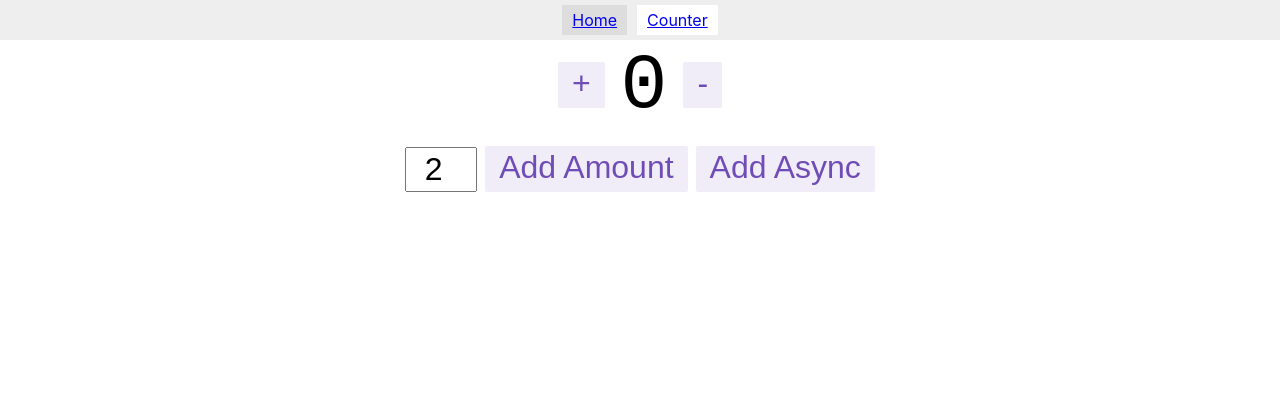
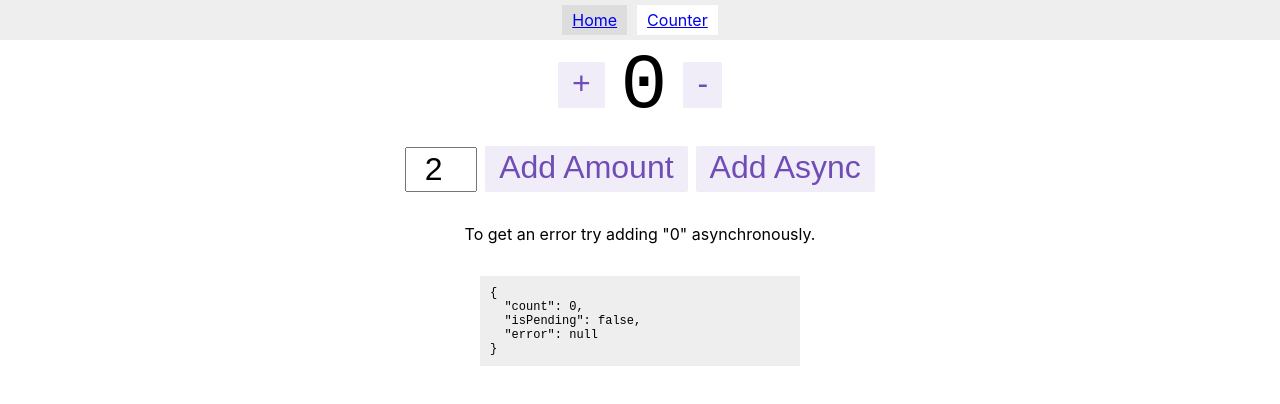
Before and after one commit to simaks/boilerplate-react-redux-saga, a React (Create React App) app: page /counter in a window 1280 px wide. Shown: the top 404 px of the page. Built offline with nearby package versions, Linux system fonts and the light colour scheme.

Commit message:
Use createSelector, add error sample

```diff
--- a/src/components/Counter/Counter.js
+++ b/src/components/Counter/Counter.js
@@ -6,11 +6,15 @@ import {
   incrementByAmount,
   incrementAsync,
   selectCount,
+  selectPending,
+  selectError,
 } from "./slice";
 import styles from "./Counter.module.scss";
 
 function Counter() {
   const count = useSelector(selectCount);
+  const isPending = useSelector(selectPending);
+  const error = useSelector(selectError);
   const dispatch = useDispatch();
   const [incrementAmount, setIncrementAmount] = useState("2");
 
@@ -56,6 +60,23 @@ function Counter() {
           Add Async
         </button>
       </div>
+      <div className={styles.row}>
+        {!error && <p>To get an error try adding "0" asynchronously.</p>}
+        {error && <p className={styles.error}>{error}</p>}
+      </div>
+      <div className={styles.row}>
+        <code className={styles.debug}>
+          {JSON.stringify(
+            {
+              count,
+              isPending,
+              error,
+            },
+            null,
+            2
+          )}
+        </code>
+      </div>
     </div>
   );
 }
--- a/src/components/Counter/Counter.module.scss
+++ b/src/components/Counter/Counter.module.scss
@@ -71,3 +71,19 @@
   opacity: 1;
   transition: 0s;
 }
+
+.error {
+  color: red;
+}
+
+.debug {
+  width: 300px;
+  max-width: 100%;
+  overflow: auto;
+  text-align: left;
+  padding: 10px;
+  background: #eee;
+  white-space: pre;
+  font-size: 12px;
+  font-family: monospace;
+}
--- a/src/components/Counter/sagas.js
+++ b/src/components/Counter/sagas.js
@@ -1,11 +1,19 @@
 import { put, takeLatest, all } from "redux-saga/effects";
-import { incrementAsync, incrementAsyncDone } from "./slice";
+import {
+  incrementAsync,
+  incrementAsyncError,
+  incrementAsyncSuccess,
+} from "./slice";
 
 const delay = (ms) => new Promise((res) => setTimeout(res, ms));
 
 function* incrementAsyncSaga({ payload }) {
   yield delay(1000);
-  yield put(incrementAsyncDone(payload));
+  if (!payload) {
+    yield put(incrementAsyncError("Asynchronously adding zero."));
+  } else {
+    yield put(incrementAsyncSuccess(payload));
+  }
 }
 
 function* watchIncrementAsync() {
--- a/src/components/Counter/slice.js
+++ b/src/components/Counter/slice.js
@@ -1,4 +1,4 @@
-import { createSlice } from "@reduxjs/toolkit";
+import { createSlice, createSelector } from "@reduxjs/toolkit";
 
 export const slice = createSlice({
   name: "counter",
@@ -20,10 +20,13 @@ export const slice = createSlice({
     incrementAsync: (state) => {
       state.pending = true;
     },
-    incrementAsyncDone: (state, action) => {
+    incrementAsyncSuccess: (state, action) => {
       state.pending = false;
       state.value += action.payload;
       state.error = null;
+    },
+    incrementAsyncError: (state, action) => {
+      state.error = action.payload;
     },
   },
 });
@@ -33,9 +36,25 @@ export const {
   decrement,
   incrementByAmount,
   incrementAsync,
-  incrementAsyncDone,
+  incrementAsyncSuccess,
+  incrementAsyncError,
 } = slice.actions;
 
-export const selectCount = (state) => state[slice.name].value;
+export const selectCounter = (state) => state[slice.name];
+
+export const selectCount = createSelector(
+  [selectCounter],
+  (counter) => counter.value
+);
+
+export const selectPending = createSelector(
+  [selectCounter],
+  (counter) => counter.pending
+);
+
+export const selectError = createSelector(
+  [selectCounter],
+  (counter) => counter.error
+);
 
 export default slice;
```
